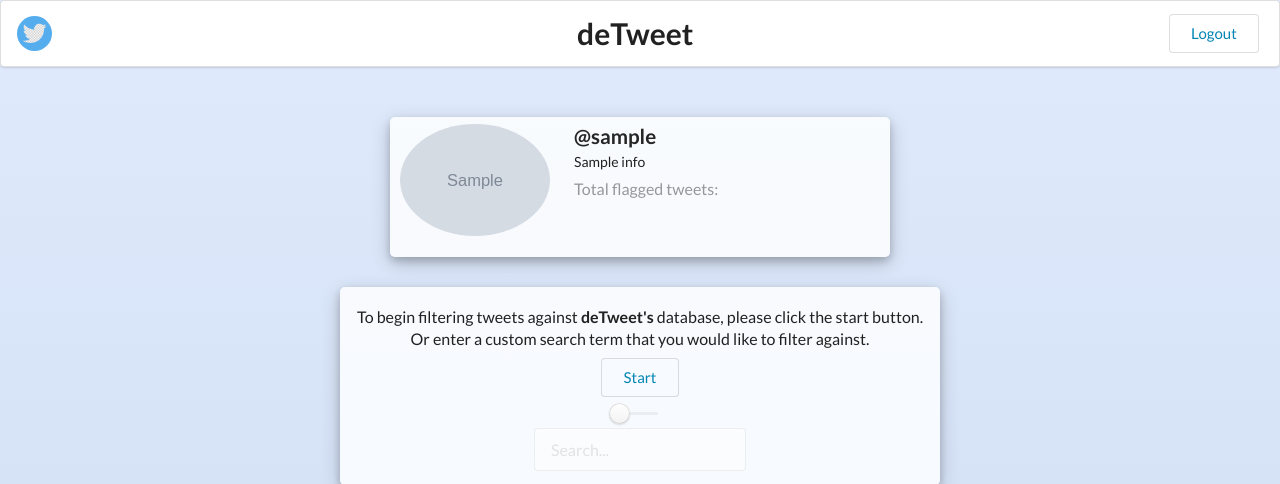
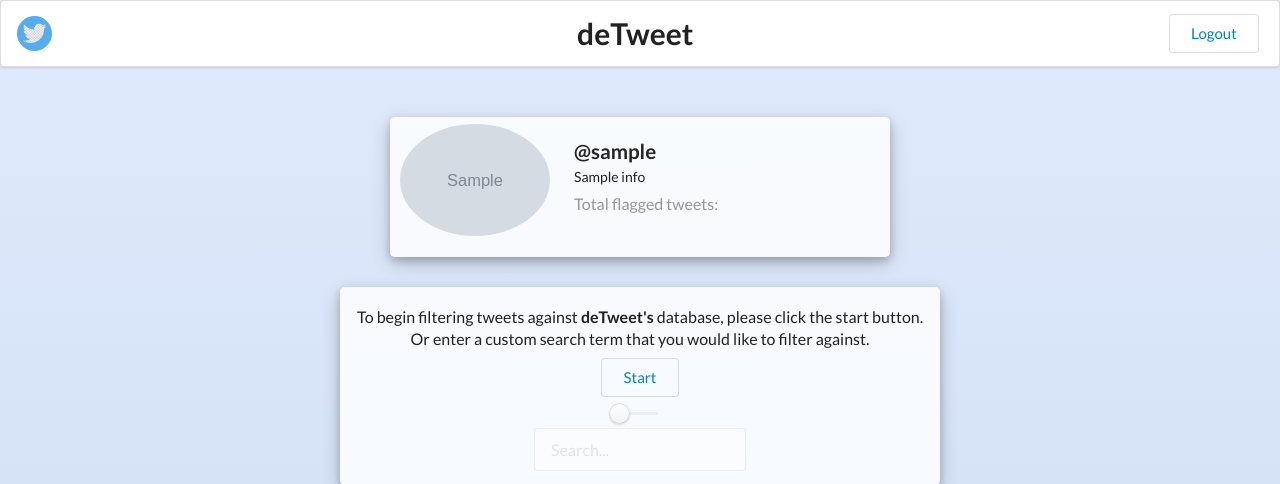
Before and after one commit to robertglatzel/detweet, a Flask app: template detweet_app/templates/index.html in a window 1280 px wide. Shown: the top 484 px of the page. Run offline with Flask 2, Linux system fonts and the light colour scheme; the template is opened without the code that fills it: most values are stand-ins (such as "Sample title", 1, 10 or a date in 2020); grey boxes marked "Sample" are stand-in pictures; parts of the project's set-up code (start-up, migrations or seed data) failed here and were passed over; some libraries are stand-ins or nearby versions.

Commit message:
adding responsive profile content

```diff
--- a/detweet_app/static/styles/styles.css
+++ b/detweet_app/static/styles/styles.css
@@ -102,6 +102,15 @@
     font-size: 14px;
 }
 
+.content {
+    margin-top: 15px !important;
+}
+
+@media (max-width: 450px) {
+    .content {
+        margin-top: 0 !important;
+    }
+}
 /* END profle div */
 
 
```
